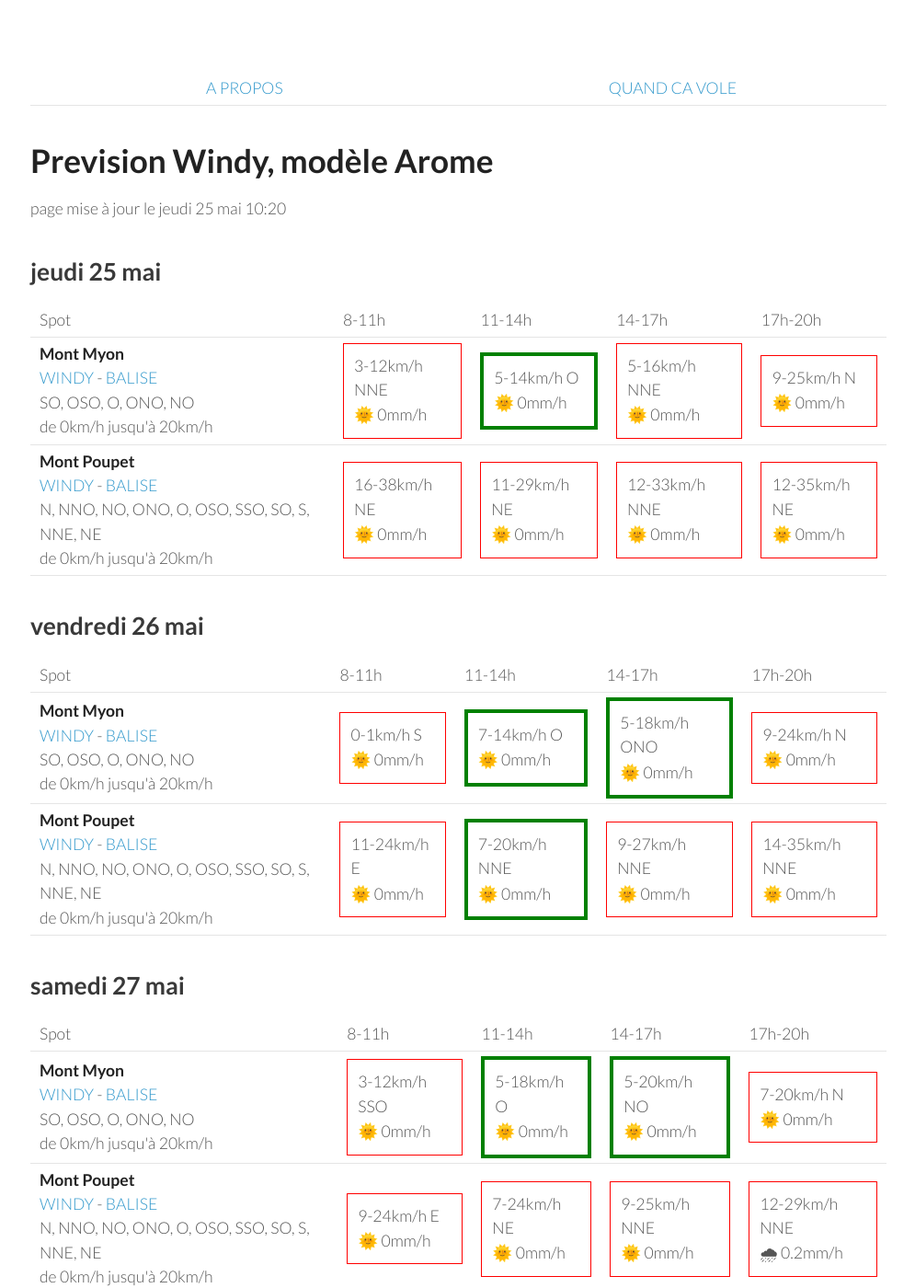
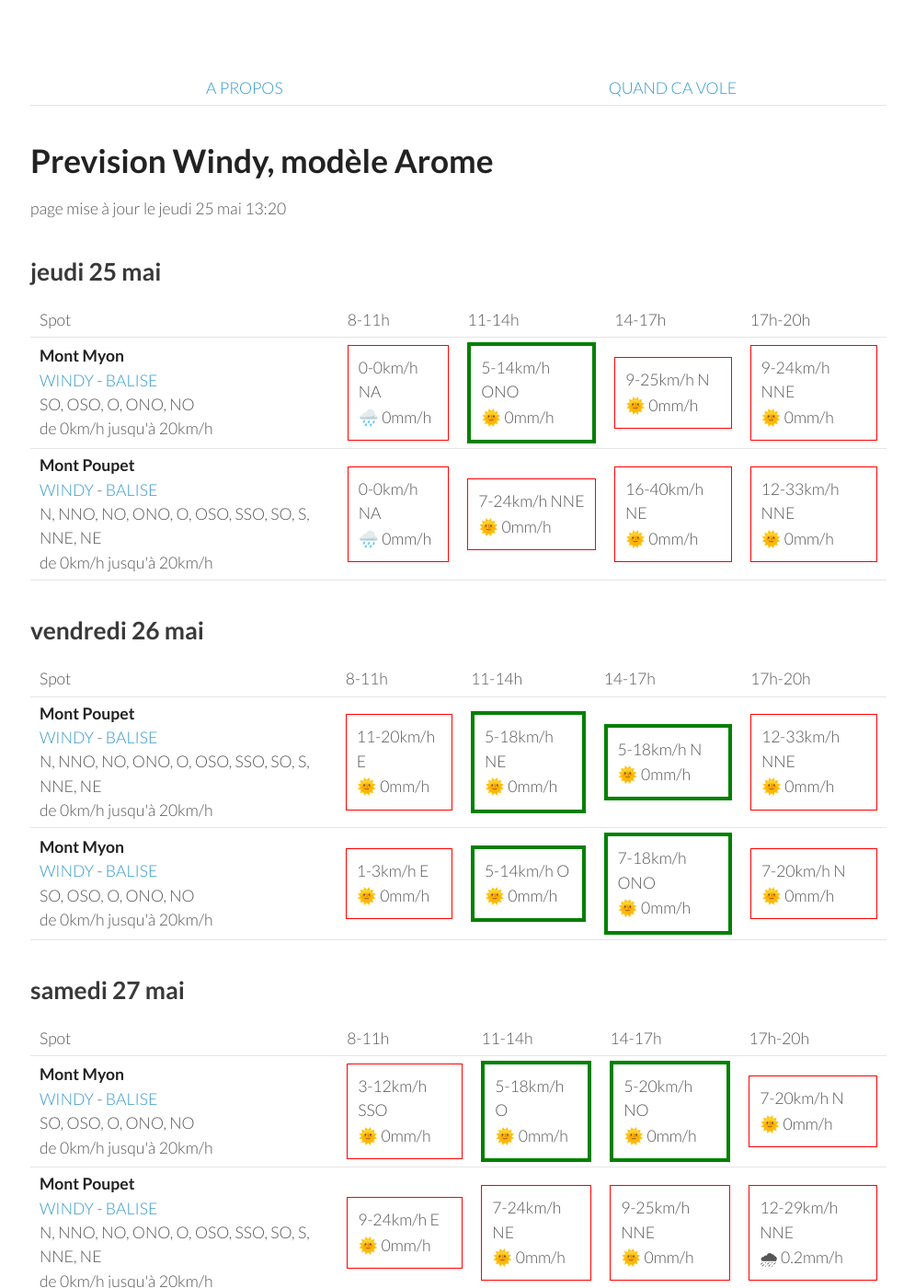
Before and after one commit to parapente-dans-le-nord/parapente-dans-le-nord.github.io, a Jekyll site: the page built from jura.markdown, in a window 1280 px wide and 1400 px high. Shown: the whole window at 92% size, without its empty margins (25-1020 px from the left). Built offline with Jekyll 4.4.1, drawn with Linux system fonts in a browser that asks for light colours.

Commit message:
update index.markdown

```diff
--- a/jura.markdown
+++ b/jura.markdown
@@ -7,7 +7,7 @@ title:  "Tous les spots"
 {: .links}
 
 # Prevision Windy, modèle Arome
-page mise à jour le jeudi 25 mai 10:20
+page mise à jour le jeudi 25 mai 13:20
 
 ## jeudi 25 mai
 
@@ -24,21 +24,19 @@ page mise à jour le jeudi 25 mai 10:20
 <tr>
         <td><strong>Mont Myon</strong><br><a href="https://windy.com/46.331/5.397?45.898,5.394,8,m:eWoagj8">WINDY</a> - <span class=""><a href="http://www.balisemeteo.com/balise.php?idBalise=70">BALISE</a> </span><br> <span class="vent-favorable">SO, OSO, O, ONO, NO</span><br><span class="force-vent">de 0km/h jusqu'à 20km/h</span> </td>
 
-            <td><div class="not-flyable"><p>3-12km/h NNE</p><p>🌞 0mm/h</p></div></td>
-            <td><div class="flyable"><p>5-14km/h O</p><p>🌞 0mm/h</p></div></td>
-            <td><div class="not-flyable"><p>5-16km/h NNE</p><p>🌞 0mm/h</p></div></td>
+            <td><div class="not-flyable"><p>0-0km/h NA</p><p>🌧️ 0mm/h</p></div></td>
+            <td><div class="flyable"><p>5-14km/h ONO</p><p>🌞 0mm/h</p></div></td>
             <td><div class="not-flyable"><p>9-25km/h N</p><p>🌞 0mm/h</p></div></td>
-
+            <td><div class="not-flyable"><p>9-24km/h NNE</p><p>🌞 0mm/h</p></div></td>
 
     </tr>
 <tr>
         <td><strong>Mont Poupet</strong><br><a href="https://windy.com/46.970/5.876?46.541,5.876,8">WINDY</a> - <span class=""><a href="http://www.balisemeteo.com/balise.php?idBalise=92">BALISE</a> </span><br> <span class="vent-favorable">N, NNO, NO, ONO, O, OSO, SSO, SO, S, NNE, NE</span><br><span class="force-vent">de 0km/h jusqu'à 20km/h</span> </td>
 
-            <td><div class="not-flyable"><p>16-38km/h NE</p><p>🌞 0mm/h</p></div></td>
-            <td><div class="not-flyable"><p>11-29km/h NE</p><p>🌞 0mm/h</p></div></td>
+            <td><div class="not-flyable"><p>0-0km/h NA</p><p>🌧️ 0mm/h</p></div></td>
+            <td><div class="not-flyable"><p>7-24km/h NNE</p><p>🌞 0mm/h</p></div></td>
+            <td><div class="not-flyable"><p>16-40km/h NE</p><p>🌞 0mm/h</p></div></td>
             <td><div class="not-flyable"><p>12-33km/h NNE</p><p>🌞 0mm/h</p></div></td>
-            <td><div class="not-flyable"><p>12-35km/h NE</p><p>🌞 0mm/h</p></div></td>
-
 
     </tr>
 
@@ -58,22 +56,22 @@ page mise à jour le jeudi 25 mai 10:20
       <td>17h-20h</td>
     </tr>
 <tr>
-        <td><strong>Mont Myon</strong><br><a href="https://windy.com/46.331/5.397?45.898,5.394,8,m:eWoagj8">WINDY</a> - <span class=""><a href="http://www.balisemeteo.com/balise.php?idBalise=70">BALISE</a> </span><br> <span class="vent-favorable">SO, OSO, O, ONO, NO</span><br><span class="force-vent">de 0km/h jusqu'à 20km/h</span> </td>
+        <td><strong>Mont Poupet</strong><br><a href="https://windy.com/46.970/5.876?46.541,5.876,8">WINDY</a> - <span class=""><a href="http://www.balisemeteo.com/balise.php?idBalise=92">BALISE</a> </span><br> <span class="vent-favorable">N, NNO, NO, ONO, O, OSO, SSO, SO, S, NNE, NE</span><br><span class="force-vent">de 0km/h jusqu'à 20km/h</span> </td>
 
-            <td><div class="not-flyable"><p>0-1km/h S</p><p>🌞 0mm/h</p></div></td>
-            <td><div class="flyable"><p>7-14km/h O</p><p>🌞 0mm/h</p></div></td>
-            <td><div class="flyable"><p>5-18km/h ONO</p><p>🌞 0mm/h</p></div></td>
-            <td><div class="not-flyable"><p>9-24km/h N</p><p>🌞 0mm/h</p></div></td>
+            <td><div class="not-flyable"><p>11-20km/h E</p><p>🌞 0mm/h</p></div></td>
+            <td><div class="flyable"><p>5-18km/h NE</p><p>🌞 0mm/h</p></div></td>
+            <td><div class="flyable"><p>5-18km/h N</p><p>🌞 0mm/h</p></div></td>
+            <td><div class="not-flyable"><p>12-33km/h NNE</p><p>🌞 0mm/h</p></div></td>
 
 
     </tr>
 <tr>
-        <td><strong>Mont Poupet</strong><br><a href="https://windy.com/46.970/5.876?46.541,5.876,8">WINDY</a> - <span class=""><a href="http://www.balisemeteo.com/balise.php?idBalise=92">BALISE</a> </span><br> <span class="vent-favorable">N, NNO, NO, ONO, O, OSO, SSO, SO, S, NNE, NE</span><br><span class="force-vent">de 0km/h jusqu'à 20km/h</span> </td>
+        <td><strong>Mont Myon</strong><br><a href="https://windy.com/46.331/5.397?45.898,5.394,8,m:eWoagj8">WINDY</a> - <span class=""><a href="http://www.balisemeteo.com/balise.php?idBalise=70">BALISE</a> </span><br> <span class="vent-favorable">SO, OSO, O, ONO, NO</span><br><span class="force-vent">de 0km/h jusqu'à 20km/h</span> </td>
 
-            <td><div class="not-flyable"><p>11-24km/h E</p><p>🌞 0mm/h</p></div></td>
-            <td><div class="flyable"><p>7-20km/h NNE</p><p>🌞 0mm/h</p></div></td>
-            <td><div class="not-flyable"><p>9-27km/h NNE</p><p>🌞 0mm/h</p></div></td>
-            <td><div class="not-flyable"><p>14-35km/h NNE</p><p>🌞 0mm/h</p></div></td>
+            <td><div class="not-flyable"><p>1-3km/h E</p><p>🌞 0mm/h</p></div></td>
+            <td><div class="flyable"><p>5-14km/h O</p><p>🌞 0mm/h</p></div></td>
+            <td><div class="flyable"><p>7-18km/h ONO</p><p>🌞 0mm/h</p></div></td>
+            <td><div class="not-flyable"><p>7-20km/h N</p><p>🌞 0mm/h</p></div></td>
 
 
     </tr>
```
